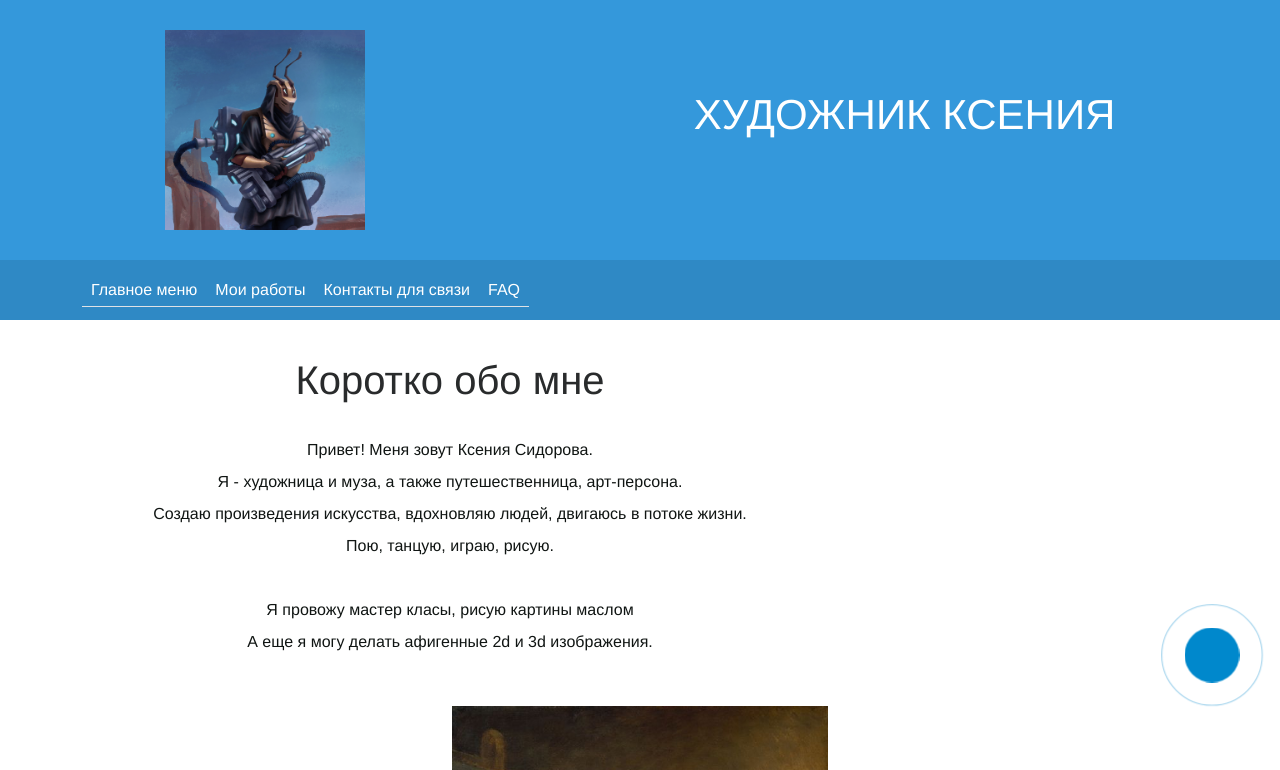
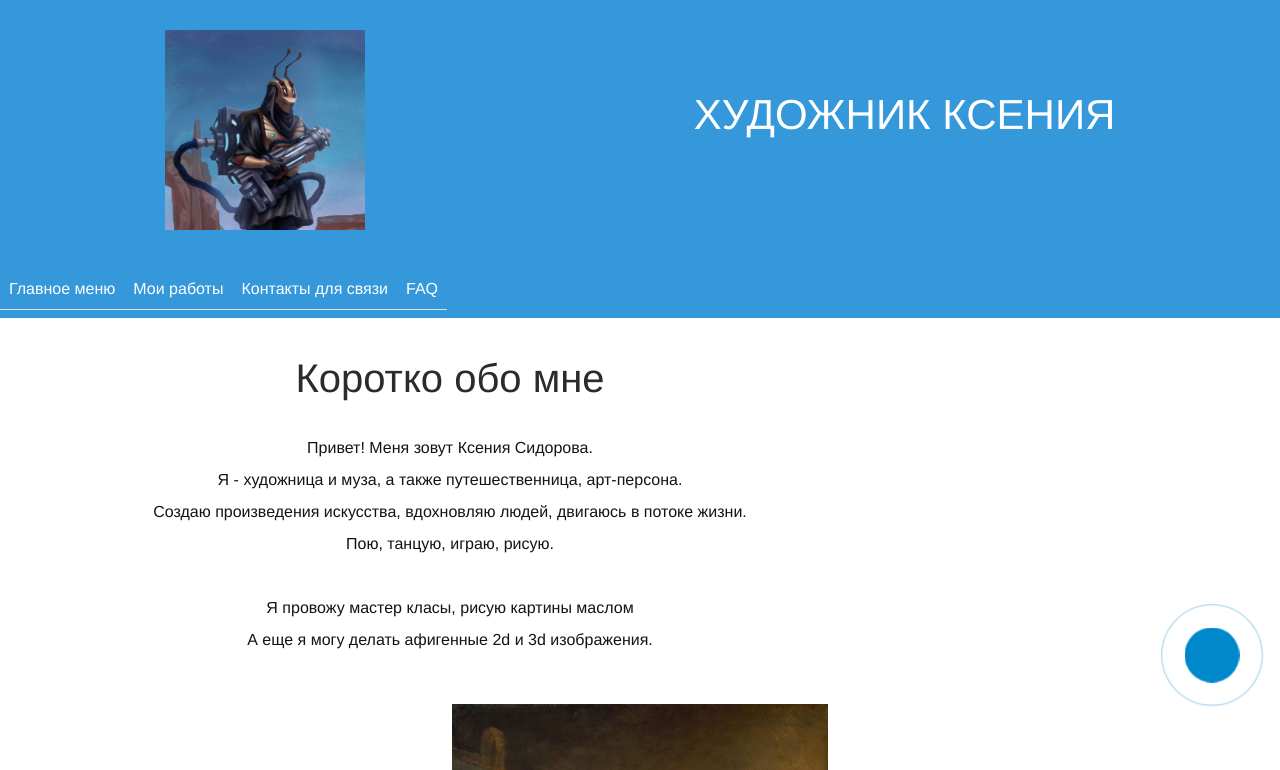
Before and after one commit to AlekseySapunkov/vite-react-bootstrap-ts-app, a React (Vite) app: page / in a window 1280 px wide. Shown: the top 770 px of the page. Built offline with nearby package versions, Linux system fonts and the light colour scheme.

Commit message:
add style navbar to Header

```diff
--- a/components/layouts/Header.module.scss
+++ b/components/layouts/Header.module.scss
@@ -29,24 +29,6 @@ header {
   margin-top: 30px;
 }
 
-nav {
-  position: absolute;
-  bottom: 0;
-  height: 60px;
-  line-height: 60px;
-  width: 100%;
-  background-color: rgba(0, 0, 0, 0.1);
-
-  a {
-    color: #fff;
-    display: inline-block;
-    padding: 10px 15px;
-    line-height: 1;
-    text-decoration: none;
-    border-radius: (2px);
-  }
-}
-
 h2 {
   font-size: 34px;
   font-weight: 100;
@@ -60,6 +42,11 @@ p {
   color: #7f8c8d;
 }
 
+.navbar {
+  text-decoration: none;
+  justify-content: center;
+}
+
 .navLink {
   color: #fff;
 
--- a/components/layouts/Header.tsx
+++ b/components/layouts/Header.tsx
@@ -2,7 +2,7 @@ import React from "react";
 import styles from "./Header.module.scss";
 import { Nav } from "react-bootstrap";
 import { Outlet, useNavigate } from 'react-router-dom';
-import { Container, Navbar } from "react-bootstrap";
+import { Navbar } from "react-bootstrap";
 const Header = (props: any) => {
   const navigate = useNavigate();
   const setVisbilityContactsHandler = (event: any) => {
@@ -24,8 +24,7 @@ const Header = (props: any) => {
           <div className={styles.logo}></div>
           <h1>Художник Ксения</h1>
         </div>
-        <Navbar expand="lg" >
-          <Container>
+        <Navbar expand="lg" className={styles.navbar}>
           <Navbar.Toggle aria-controls="basic-navbar-nav" />
           <Navbar.Collapse id="basic-navbar-nav">
             <Nav className="justify-content-center" variant="tabs">
@@ -42,7 +41,6 @@ const Header = (props: any) => {
               </Nav.Item>
             </Nav>
           </Navbar.Collapse>
-          </Container>
         </Navbar>
       </header>
       <Outlet />
```
Lines whose indentation alone changed are shown as unchanged.
